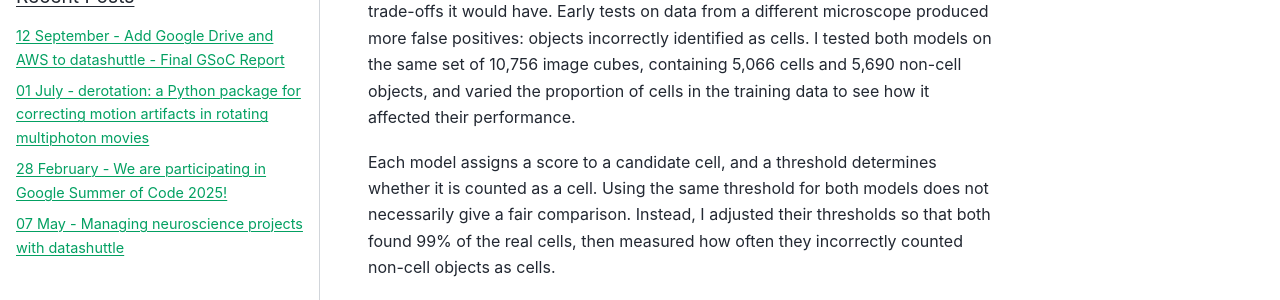
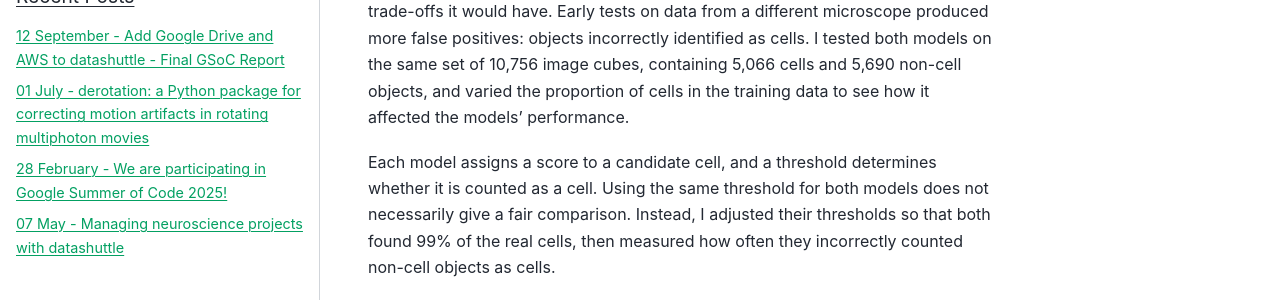
Before and after one commit to neuroinformatics-unit/neuroinformatics-unit.github.io, a Sphinx documentation site: the page built from docs/source/blog/gsoc_2026_cellfinder.md, in a window 1280 px wide and 900 px high, scrolled down 1600 px. Shown: the part 285-585 px from the top of the window. Built offline with Sphinx 7.4.7 and the PyData theme 0.15.4, drawn with Linux system fonts in a browser that asks for light colours; nearby versions of some CDN libraries; pages that are not in the unit, such as notebooks, are missing from menus; some of the changed text lies outside the part shown.

Commit message:
Update docs/source/blog/gsoc_2026_cellfinder.md
Co-authored-by: Alessandro Felder <alessandrofelder@users.noreply.github.com>

```diff
--- a/docs/source/blog/gsoc_2026_cellfinder.md
+++ b/docs/source/blog/gsoc_2026_cellfinder.md
@@ -47,7 +47,7 @@
 
 I used the same ResNet-50 architecture and training dataset as the standard two-channel model, but dropped the background channel during training to create our first single-channel model. I then uploaded it to the [Hugging Face Hub](https://huggingface.co/brainglobe/cellfinder_single_channel_default), marking the start of our transition to hosting models there. It downloads automatically on first use, just like the existing models.
 
-I then compared our results against the two-channel model to understand the trade-offs it would have. Early tests on data from a different microscope produced more false positives: objects incorrectly identified as cells. I tested both models on the same set of 10,756 image cubes, containing 5,066 cells and 5,690 non-cell objects, and varied the proportion of cells in the training data to see how it affected their performance.
+I then compared our results against the two-channel model to understand the trade-offs it would have. Early tests on data from a different microscope produced more false positives: objects incorrectly identified as cells. I tested both models on the same set of 10,756 image cubes, containing 5,066 cells and 5,690 non-cell objects, and varied the proportion of cells in the training data to see how it affected the models' performance.
 
 Each model assigns a score to a candidate cell, and a threshold determines whether it is counted as a cell. Using the same threshold for both models does not necessarily give a fair comparison. Instead, I adjusted their thresholds so that both found 99% of the real cells, then measured how often they incorrectly counted non-cell objects as cells.
 
```
